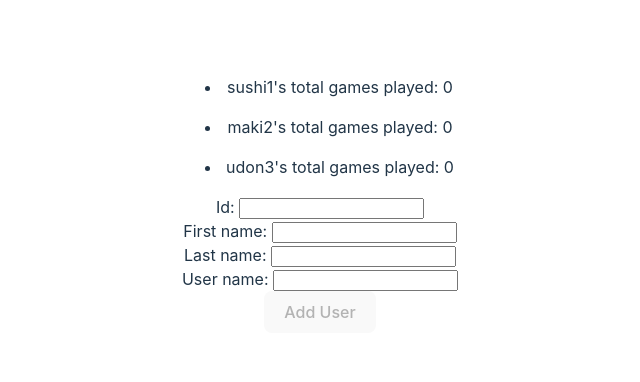
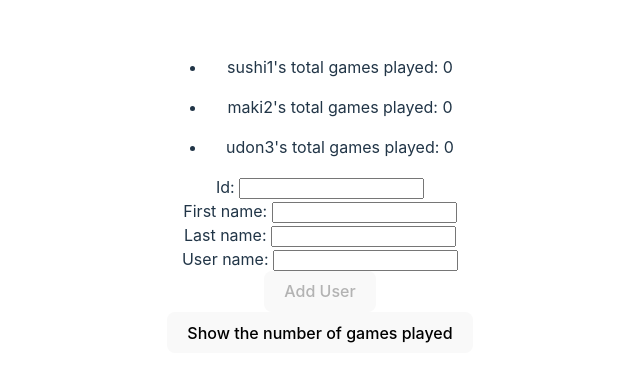
Before and after one commit to lea927/starter-crud-app, a React (Vite) app: page / in a window 1280 px wide. Shown: the part 204-586 px from the top of the page, without its empty margins (320-960 px from the left). Built offline with nearby package versions, Linux system fonts and the light colour scheme.

Commit message:
Adds Toggle btn component

```diff
--- a/src/App.jsx
+++ b/src/App.jsx
@@ -2,6 +2,7 @@ import AddUser from "./AddUser";
 import "./App.css";
 import Users from "./Users";
 import React, { useState } from "react";
+import ToggleBtn from "./ToggleBtn";
 
 function App() {
  const [users, setUsers] = useState([
@@ -37,6 +38,9 @@ function App() {
  });
 
  const [isAnyFieldEmpty, setIsAnyFieldEmpty] = useState(true);
+ const [totalGames, setTotalGames] = useState(0);
+ const [buttonTxt, setButtonTxt] = useState("Show the number of games played");
+ const [showGamesPlayed, setShowGamesPlayed] = useState(true);
 
  const handleUserChange = (event) => {
   setUser({ ...user, [event.target.name]: event.target.value });
@@ -66,7 +70,16 @@ function App() {
   if (userDontExist(user)) {
    setUsers([...users, user]);
   } else {
-    alert('Username already exists!');
+   alert("Username already exists!");
+  }
+ };
+
+ const handleShowingGamesPlayed = () => {
+  setShowGamesPlayed(showGamesPlayed === true ? false : true);
+  if (showGamesPlayed) {
+   setButtonTxt("Hide the number of games played");
+  } else {
+   setButtonTxt("Show the number of games played");
   }
  };
 
@@ -79,6 +92,10 @@ function App() {
     addUser={addUser}
     isAnyFieldEmpty={isAnyFieldEmpty}
    />
+   <ToggleBtn
+    buttonTxt={buttonTxt}
+    handleShowingGamesPlayed={handleShowingGamesPlayed}
+   />
   </>
  );
 }
--- /dev/null
+++ b/src/ToggleBtn.jsx
@@ -0,0 +1,5 @@
+function ToggleBtn({ buttonTxt, handleShowingGamesPlayed }) {
+ return <button onClick={handleShowingGamesPlayed}>{buttonTxt}</button>;
+}
+
+export default ToggleBtn;
```
